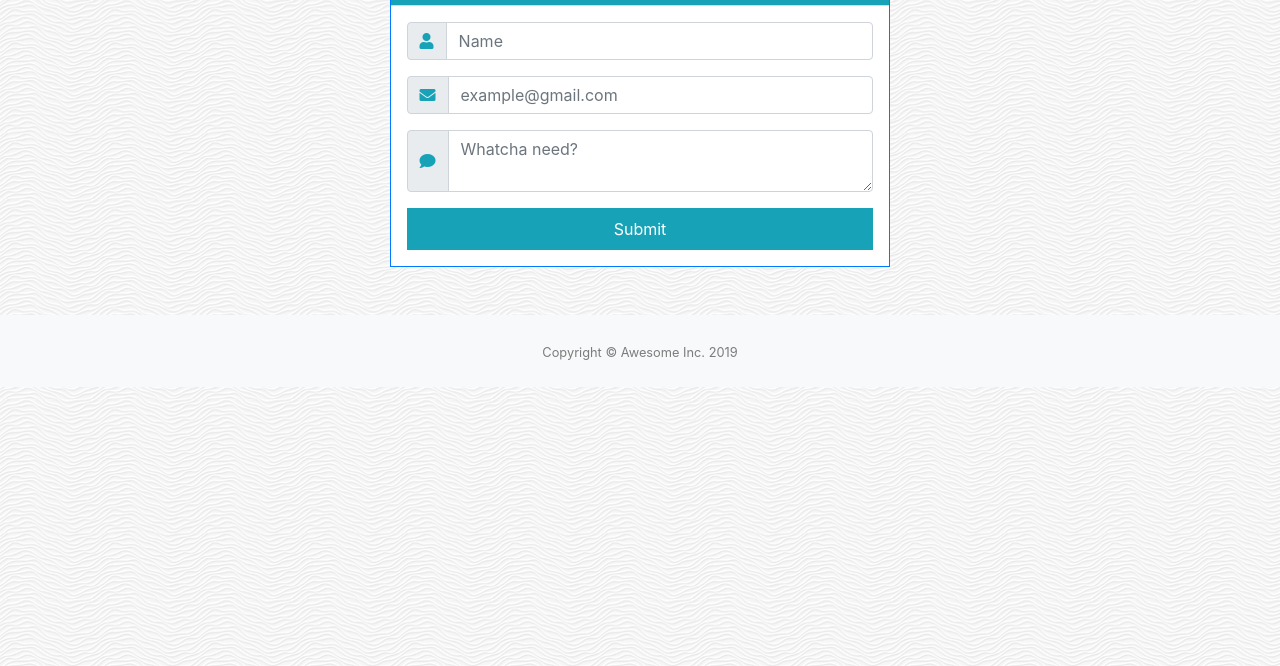
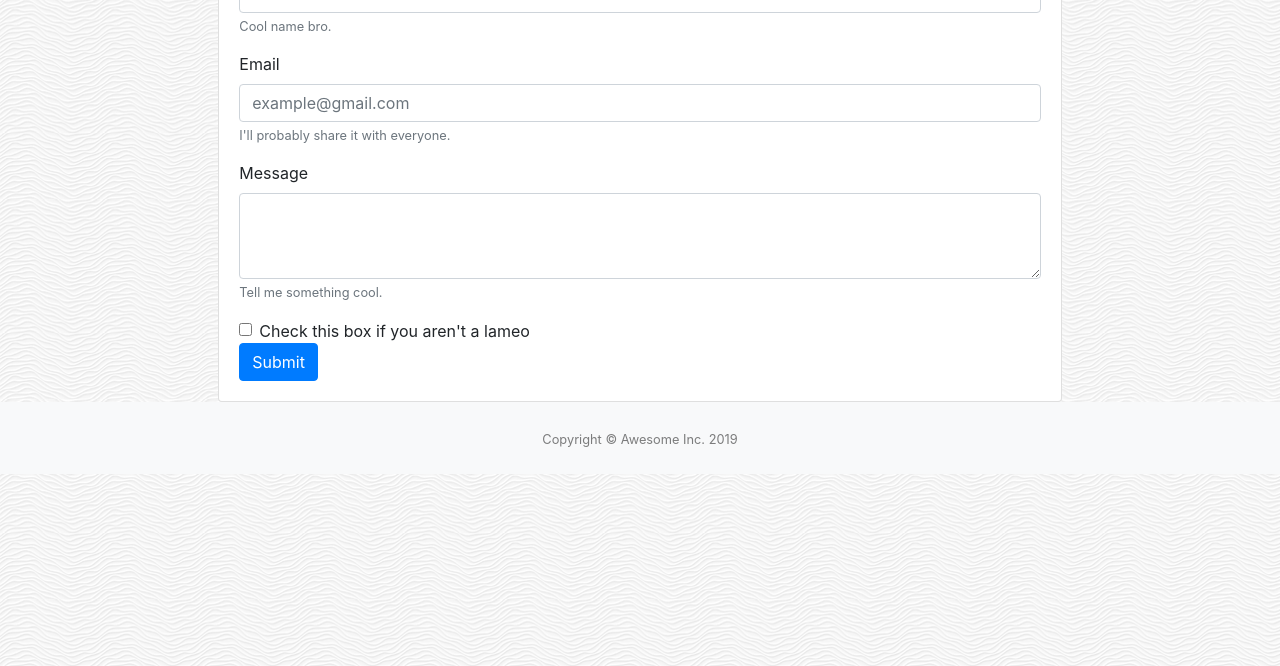
Before and after one commit to actualizeit/Bootstrap-Portfolio, a plain HTML site: page contact.html in a window 1280 px wide. Shown: the part 134-800 px from the top of the page. Drawn offline with nearby package versions, Linux system fonts and the light colour scheme.

Commit message:
contact form updated, formatting made consistent

```diff
--- a/contact.html
+++ b/contact.html
@@ -44,65 +44,32 @@
         </div>
       </nav>
 
-      <link rel="stylesheet" href="https://use.fontawesome.com/releases/v5.1.0/css/all.css" integrity="sha384-lKuwvrZot6UHsBSfcMvOkWwlCMgc0TaWr+30HWe3a4ltaBwTZhyTEggF5tJv8tbt" crossorigin="anonymous">
-
       <div class="row align-center">
-          <div class="col-md-10 mx-auto">
-      <div class="container">
-        <div class="row justify-content-center">
-          <div class="col-12 col-md-8 col-lg-6 pb-5">
-
-
-                          <!--Form with header-->
-
-                          <form action="mail.php" method="post">
-                              <div class="card border-primary rounded-0">
-                                  <div class="card-header p-0">
-                                      <div class="bg-info text-white text-center py-2">
-                                          <h3><i class="fa fa-envelope"></i> Contact Me</h3>
-                                          <p class="m-0">I'm Happyish to help!</p>
-                                      </div>
-                                  </div>
-                                  <div class="card-body p-3">
-
-                                      <!--Body-->
+          <div class="col-md-8 mx-auto">
+          <div class="card">
+              <div class="card-body">
+                  <form>
                       <div class="form-group">
-                                          <div class="input-group mb-2">
-                                              <div class="input-group-prepend">
-                                                  <div class="input-group-text"><i class="fa fa-user text-info"></i></div>
-                                              </div>
-                                              <input type="text" class="form-control" id="name" name="name" placeholder="Name" required>
-                                          </div>
+                        <label for="email">Name</label>
+                        <input type="name" class="form-control" id="name1" aria-describedby="nameHelp" placeholder="John Doe">
+                        <small id="nameHelp" class="form-text text-muted">Cool name bro.</small>
                       </div>
                       <div class="form-group">
-                                          <div class="input-group mb-2">
-                                              <div class="input-group-prepend">
-                                                  <div class="input-group-text"><i class="fa fa-envelope text-info"></i></div>
+                          <label for="email">Email</label>
+                          <input type="email" class="form-control" id="exampleInputEmail1" aria-describedby="emailHelp" placeholder="example@gmail.com">
+                          <small id="emailHelp" class="form-text text-muted">I'll probably share it with everyone.</small>
                         </div>
-                                              <input type="email" class="form-control" id="name" name="email" placeholder="example@gmail.com" required>
+                        <div class="form-group">
+                            <label for="exampleFormControlTextarea1">Message</label>
+                            <textarea class="form-control" id="exampleFormControlTextarea1" rows="3"></textarea>
+                          <small id="messageHelp" class="form-text text-muted">Tell me something cool.</small>
                         </div>
+                      <div class="form-check">
+                        <input type="checkbox" class="form-check-input" id="exampleCheck1">
+                        <label class="form-check-label" for="exampleCheck1">Check this box if you aren't a lameo</label>
                       </div>
-
-                                      <div class="form-group">
-                                          <div class="input-group mb-2">
-                                              <div class="input-group-prepend">
-                                                  <div class="input-group-text"><i class="fa fa-comment text-info"></i></div>
-                                              </div>
-                                              <textarea class="form-control" placeholder="Whatcha need?" required></textarea>
-                                          </div>
-                                      </div>
-
-                                      <div class="text-center">
-                                          <input type="submit" value="Submit" class="btn btn-info btn-block rounded-0 py-2">
-                                      </div>
-                                  </div>
-
-                              </div>
+                      <button type="submit" class="btn btn-primary">Submit</button>
                     </form>
-                          <!--Form with header-->
-
-
-                      </div>
                   </div>
                 </div>
               </div>
```
Also changed, not shown: index.html (+3 -1 lines), portfolio.html (+7 -2 lines). Lines whose indentation alone changed are shown as unchanged.
